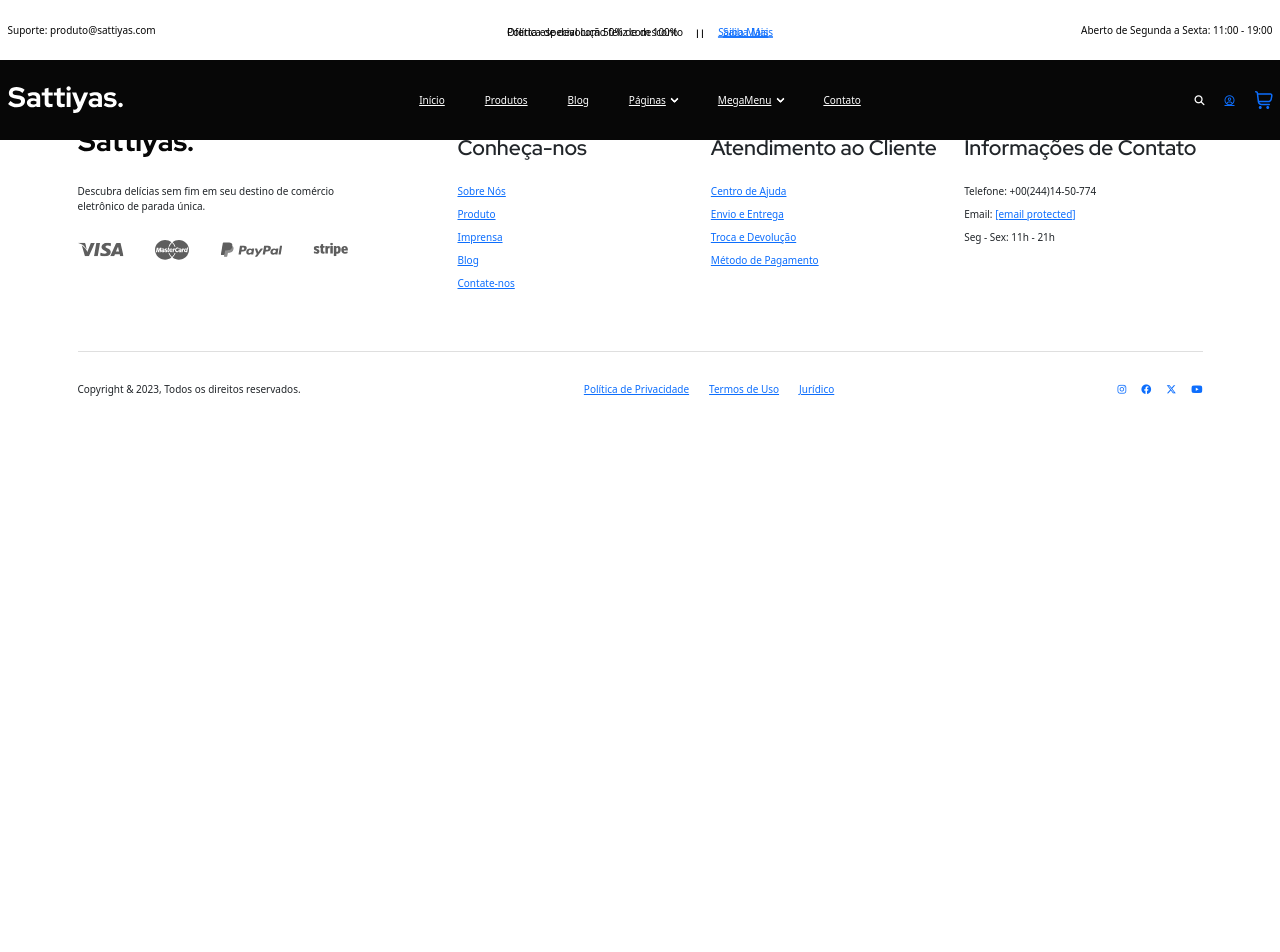
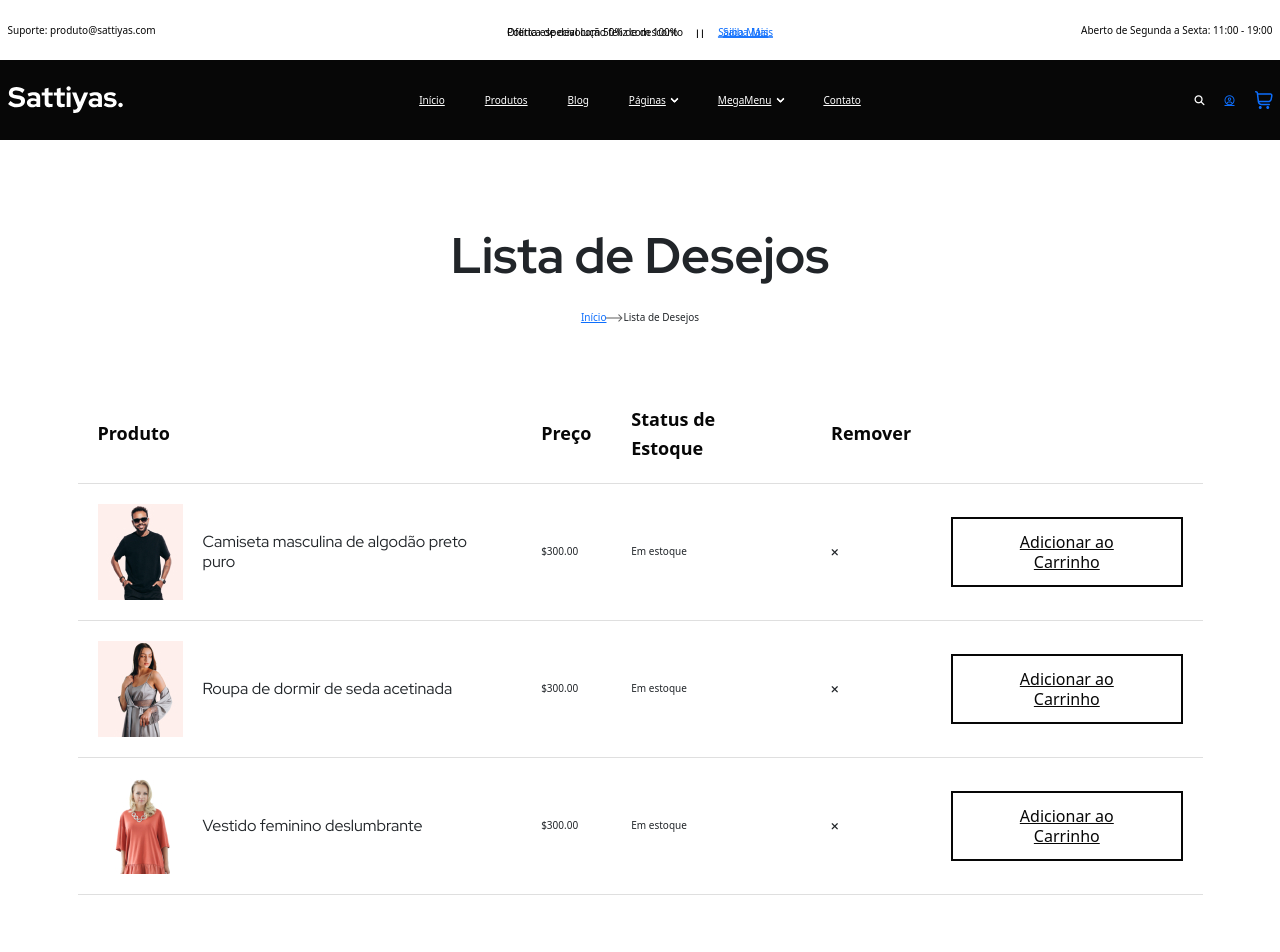
Before and after one commit to matondojoao/sattiyas, a Vue app: page /lista-de-desejos in a window 1280 px wide. Shown: the top 952 px of the page. Before the commit the page ends 800 px from the top, so only its background shows below. Built offline with nearby package versions, Linux system fonts and the light colour scheme.

Commit message:
Adiciona componente de lista de desejos

```diff
--- /dev/null
+++ b/src/components/template/web/wishlist/Heading.vue
@@ -0,0 +1,22 @@
+<script setup>
+import { RouterLink } from "vue-router";
+</script>
+<template>
+    <div class="cs_height_140 cs_height_lg_80"></div>
+    <section>
+        <div class="container">
+            <div class="cs_height_80 cs_height_lg_60"></div>
+            <div class="cs_shop_page_heading text-center">
+                <h1 class="cs_fs_50 cs_bold">Lista de Desejos</h1>
+                <div class="cs_shop_breadcrumb cs_medium">
+                    <RouterLink :to="{name: 'home'}">Início</RouterLink>
+                    <svg width="17" height="8" viewBox="0 0 17 8" fill="none" xmlns="http://www.w3.org/2000/svg">
+                        <path d="M16.3536 4.35355C16.5488 4.15829 16.5488 3.84171 16.3536 3.64645L13.1716 0.464467C12.9763 0.269205 12.6597 0.269205 12.4645 0.464467C12.2692 0.659729 12.2692 0.976312 12.4645 1.17157L15.2929 4L12.4645 6.82843C12.2692 7.02369 12.2692 7.34027 12.4645 7.53553C12.6597 7.7308 12.9763 7.7308 13.1716 7.53554L16.3536 4.35355ZM-4.37114e-08 4.5L16 4.5L16 3.5L4.37114e-08 3.5L-4.37114e-08 4.5Z" fill="#5E5E5E"/>
+                    </svg>
+                    <span>Lista de Desejos</span>
+                </div>
+            </div>
+            <div class="cs_height_80 cs_height_lg_60"></div>
+        </div>
+    </section>
+</template>
--- /dev/null
+++ b/src/components/template/web/wishlist/Wishlist.vue
@@ -0,0 +1,69 @@
+<script setup>
+import { RouterLink } from "vue-router";
+</script>
+
+<template>
+  <div class="container">
+    <div class="table-responsive">
+      <table class="cs_cart_table cs_size1">
+        <thead>
+          <tr>
+            <th>Produto</th>
+            <th>Preço</th>
+            <th>Status de Estoque</th>
+            <th>Remover</th>
+            <th></th>
+          </tr>
+        </thead>
+        <tbody>
+          <tr>
+            <td>
+              <div class="cs_cart_table_media">
+                <img src="@/assets/img/cart-product-1.jpeg" alt="Thumb">
+                <h3>Camiseta masculina de algodão preto puro</h3>
+              </div>
+            </td>
+            <td>$300.00</td>
+            <td>Em estoque</td>
+            <td class="text-center">
+              <button class="cs_cart-table-close"><i class="fa-solid fa-xmark"></i></button>
+            </td>
+            <td class="text-end"><a href="cart.html" class="cs_btn cs_style_1 cs_type_1 cs_fs_16 cs_medium">Adicionar ao
+                Carrinho</a></td>
+          </tr>
+          <tr>
+            <td>
+              <div class="cs_cart_table_media">
+                <img src="@/assets/img/cart-product-2.jpeg" alt="Thumb">
+                <h3>Roupa de dormir de seda acetinada</h3>
+              </div>
+            </td>
+            <td>$300.00</td>
+            <td>Em estoque</td>
+            <td class="text-center">
+              <button class="cs_cart-table-close"><i class="fa-solid fa-xmark"></i></button>
+            </td>
+            <td class="text-end"><a href="cart.html" class="cs_btn cs_style_1 cs_type_1 cs_fs_16 cs_medium">Adicionar ao
+                Carrinho</a></td>
+          </tr>
+          <tr>
+            <td>
+              <div class="cs_cart_table_media">
+                <img src="@/assets/img/cart-product-3.jpeg" alt="Thumb">
+                <h3>Vestido feminino deslumbrante</h3>
+              </div>
+            </td>
+            <td>$300.00</td>
+            <td>Em estoque</td>
+            <td class="text-center">
+              <button class="cs_cart-table-close"><i class="fa-solid fa-xmark"></i></button>
+            </td>
+            <td class="text-end"><a href="cart.html" class="cs_btn cs_style_1 cs_type_1 cs_fs_16 cs_medium">Adicionar ao
+                Carrinho</a></td>
+          </tr>
+        </tbody>
+      </table>
+    </div>
+  </div>
+  <div class="cs_height_140 cs_height_lg_80"></div>
+<hr></template>
--- a/src/router/index.js
+++ b/src/router/index.js
@@ -33,6 +33,11 @@ const router = createRouter({
       path: '/sucesso',
       name: 'sucesso',
       component: () => import('../views/Invoice.vue')
+    },
+    {
+      path: '/lista-de-desejos',
+      name: 'lista-de-desejos',
+      component: () => import('../views/WishlistView.vue')
     }
   ]
 })
--- /dev/null
+++ b/src/views/WishlistView.vue
@@ -0,0 +1,14 @@
+<script setup>
+import Heading from '@/components/template/web/wishlist/Heading.vue'
+import Wishlist from '@/components/template/web/wishlist/Wishlist.vue'
+import { onMounted } from 'vue';
+import { main } from '@/assets/js/main.js'
+onMounted(async () => {
+    main();
+});
+</script>
+
+<template>
+    <Heading />
+    <Wishlist />
+</template>
```
